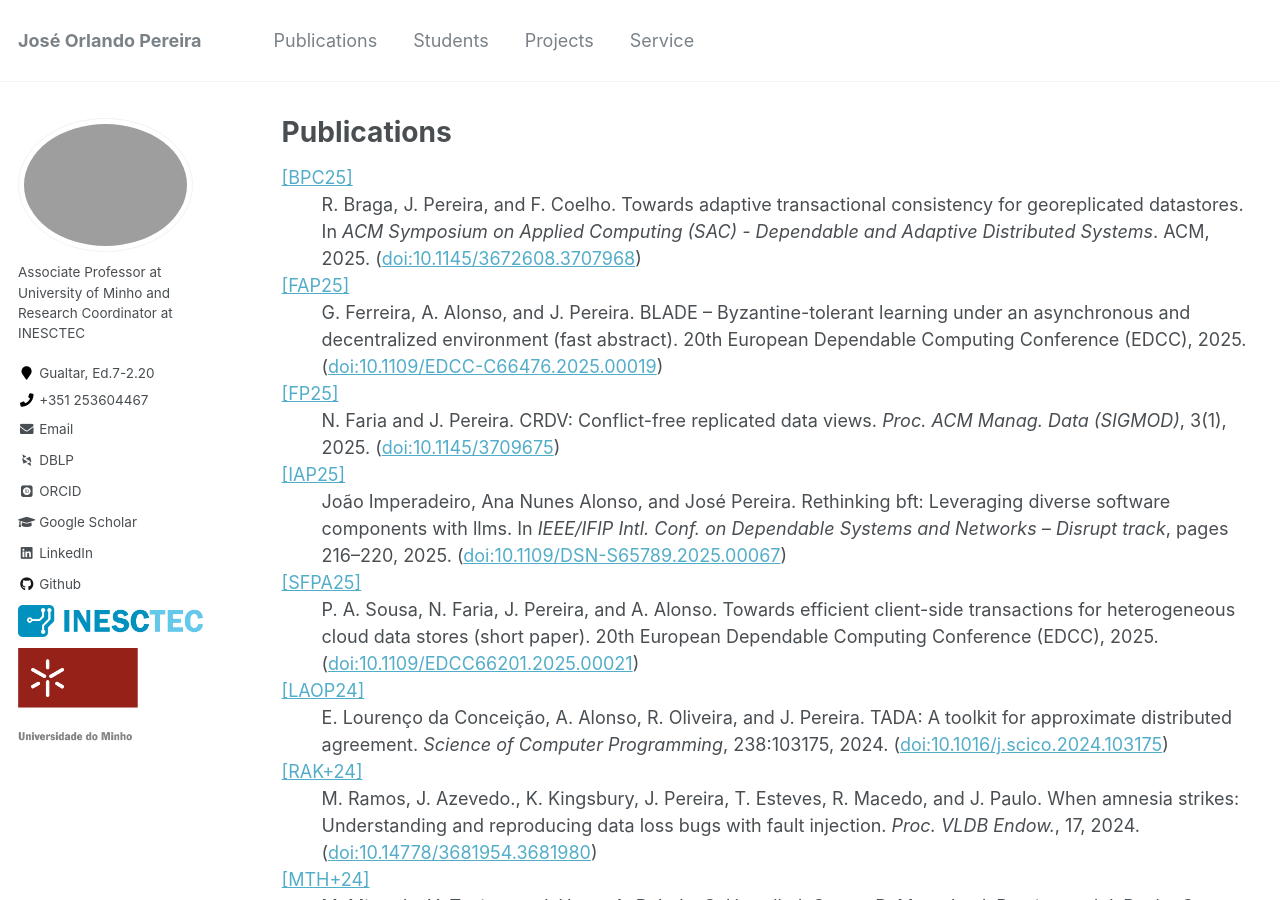
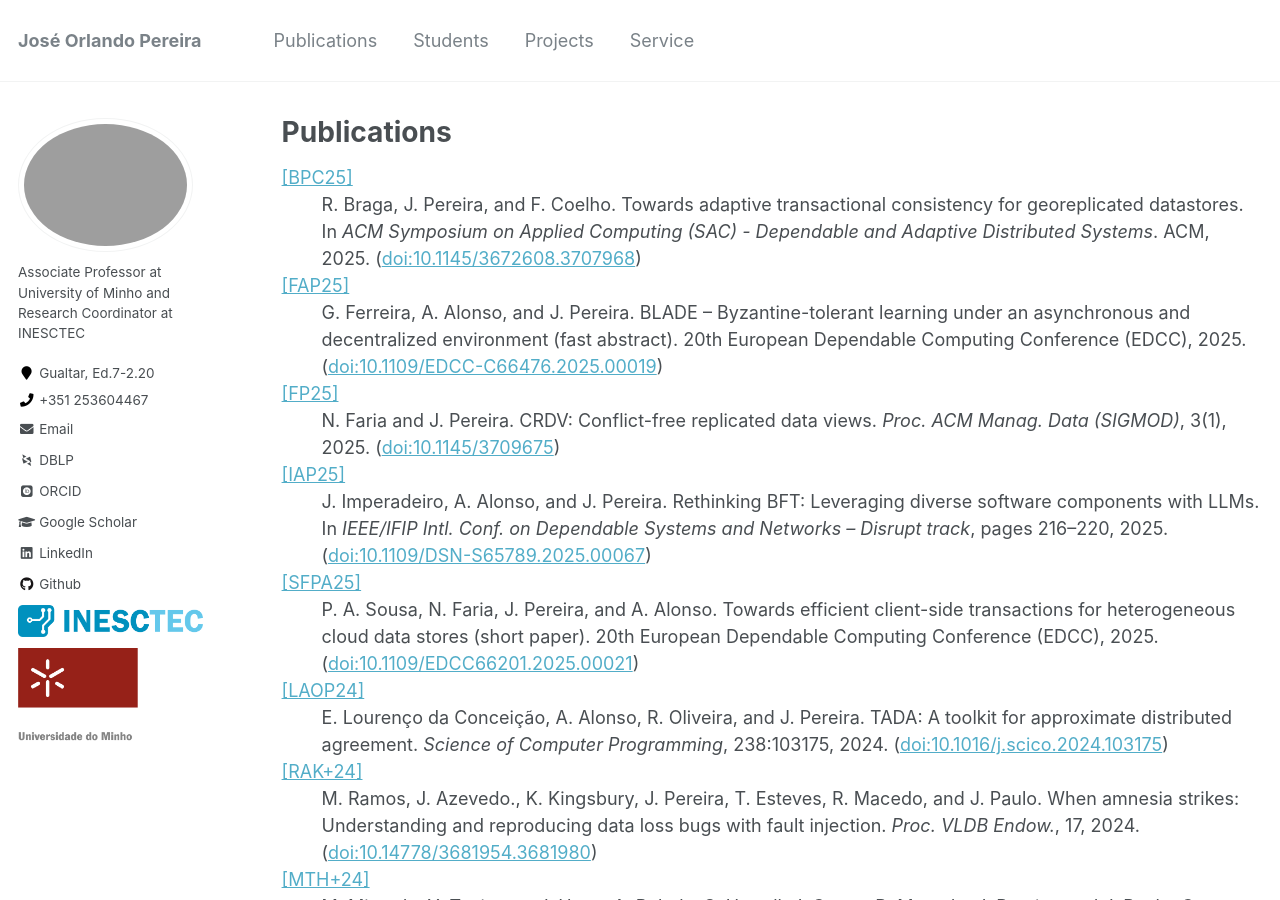
Before and after one commit to jopereira/jopereira.github.io, a Jekyll site: the page built from _pages/publications.html, in a window 1280 px wide and 900 px high. Built offline with Jekyll 4.4.1, drawn with Linux system fonts in a browser that asks for light colours; some web fonts are replaced.

```diff
--- a/_pages/publications.html
+++ b/_pages/publications.html
@@ -39,11 +39,11 @@ CRDV: Conflict-free replicated data views.
 <cite>Proc. ACM Manag. Data (SIGMOD)</cite>, 3(1), 2025.
 (<a href="http://dx.doi.org/10.1145/3709675">doi:10.1145/3709675</a>)</dd>
 
-<!-- Authors: Imperadeiro João and Alonso Ana Nunes and Pereira José -->
-<!-- Keywords: jop -->
-<dt><a name="iap25">[IAP25]</a></dt><dd>João Imperadeiro,
-  Ana Nunes Alonso, and José Pereira.
-Rethinking bft: Leveraging diverse software components with llms.
+<!-- Authors: Imperadeiro J and Alonso A and Pereira J -->
+<!-- Keywords: jop -->
+<dt><a name="iap25">[IAP25]</a></dt><dd>J. Imperadeiro,
+  A. Alonso, and J. Pereira.
+Rethinking BFT: Leveraging diverse software components with LLMs.
 In <cite>IEEE/IFIP Intl. Conf. on Dependable Systems and Networks – Disrupt
   track</cite>, pages 216–220, 2025.
 (<a href="http://dx.doi.org/10.1109/DSN-S65789.2025.00067">doi:10.1109/DSN-S65789.2025.00067</a>)</dd>
```
Also changed, not shown: _pages/about.md (+2 -2 lines).
